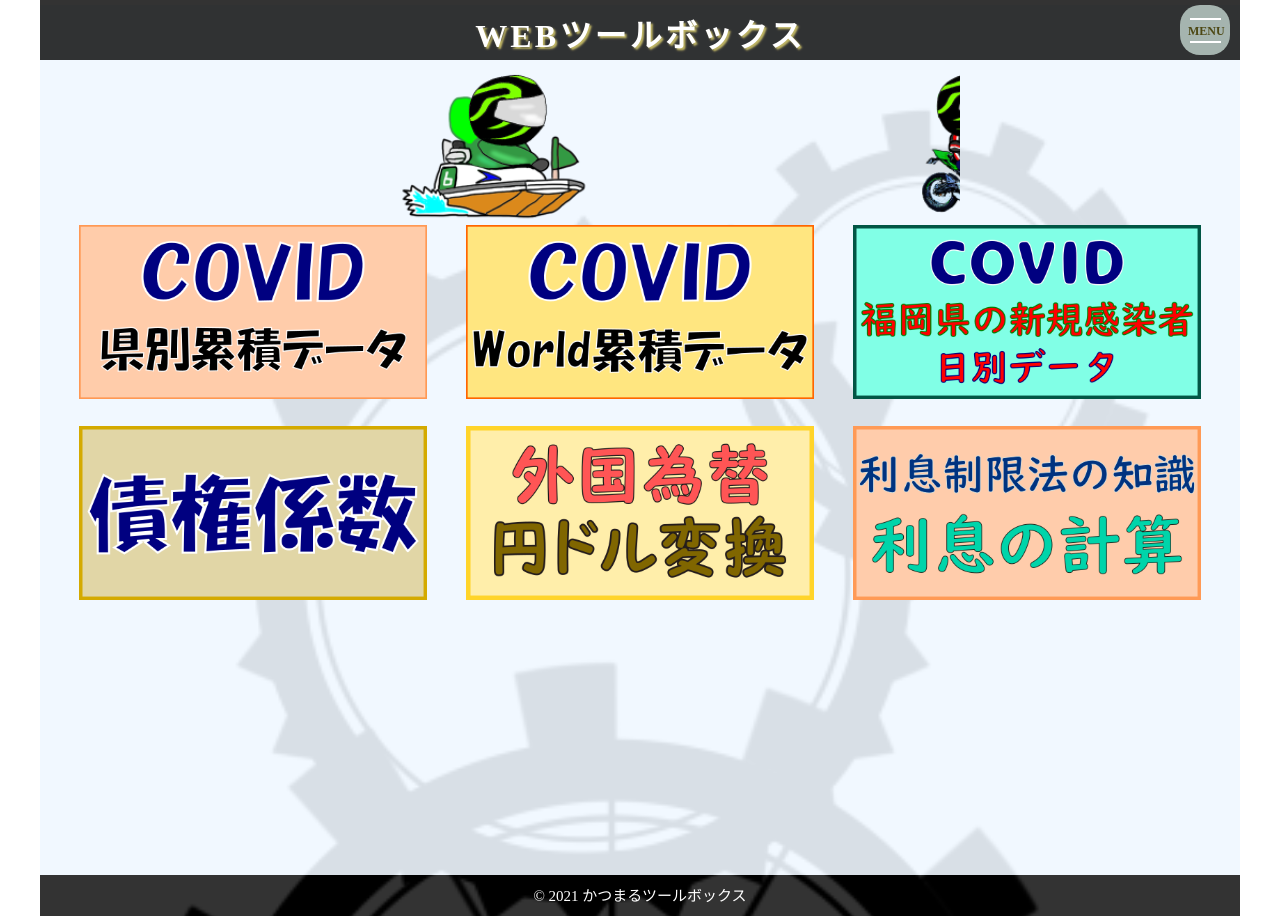
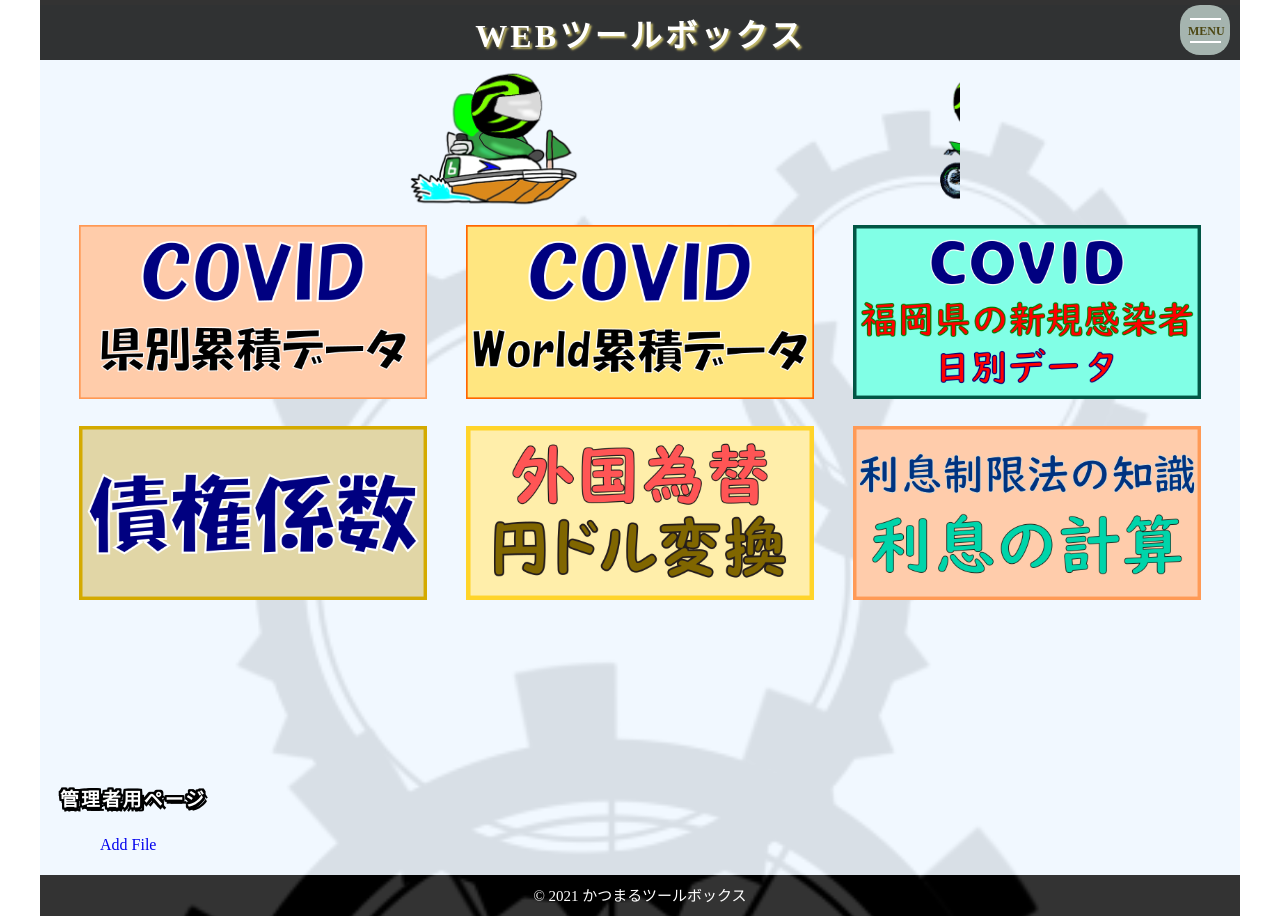
Before and after one commit to katsuki-hub/tool, a PHP site: page / in a window 1280 px wide. Run offline with PHP 8.4, Linux system fonts and the light colour scheme.

Commit message:
ADD file

```diff
--- a/css/style.css
+++ b/css/style.css
@@ -58,9 +58,9 @@ header {
 
 .chara {
   background: url("../images/boat.png")no-repeat;
-  background-size: 22%;
-  width: 90%;
-  height: 90%;
+  background-size: 20%;
+  width: 100%;
+  height: 100%;
   max-width: 900px;
   position: absolute;
   z-index: 10;
@@ -70,10 +70,10 @@ header {
 
 .chara2 {
   background: url("../images/bike.png")no-repeat;
-  background-size: 22%;
+  background-size: 20%;
   max-width: 900px;
-  width: 90%;
-  height: 90%;
+  width: 100%;
+  height: 100%;
   position: absolute;
   z-index: 10;
   top: 60px;
@@ -130,8 +130,17 @@ h3 {
   color: #FF0000;
 }
 
+#private {
+  position:absolute;
+  z-index: 100;
+}
+
 section li {
   list-style-type: none;
+}
+
+section li a {
+  text-decoration: none;
 }
 
 input {
--- a/index.php
+++ b/index.php
@@ -54,6 +54,13 @@
           <a href="content/interest.php" class="clm3"><img src="images/risoku.png" alt="利息計算"></a>
         </div><!-- /column -->
       </section>
+      <div class="br50"></div>
+      <section id="private">
+        <h3>管理者用ページ</h3>
+        <ul>
+          <li><a href="private/write.php">Add File</a></li>
+        </ul>
+      </section>
     </div><!-- /main-wrapper -->
   </div><!-- /wall -->
   <footer>
```
Also changed, not shown: private/write.php (added, +31 -0 lines), private/.htaccess (added), 1 other file.
